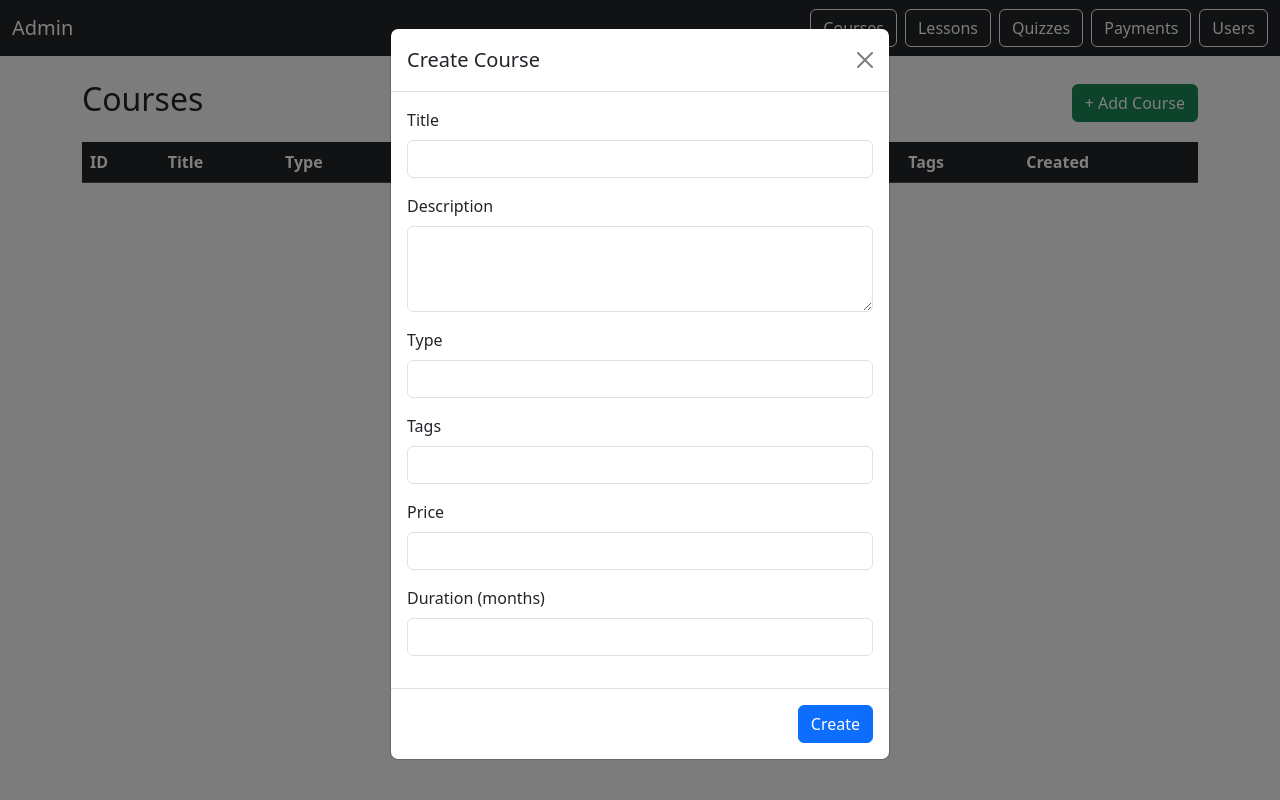
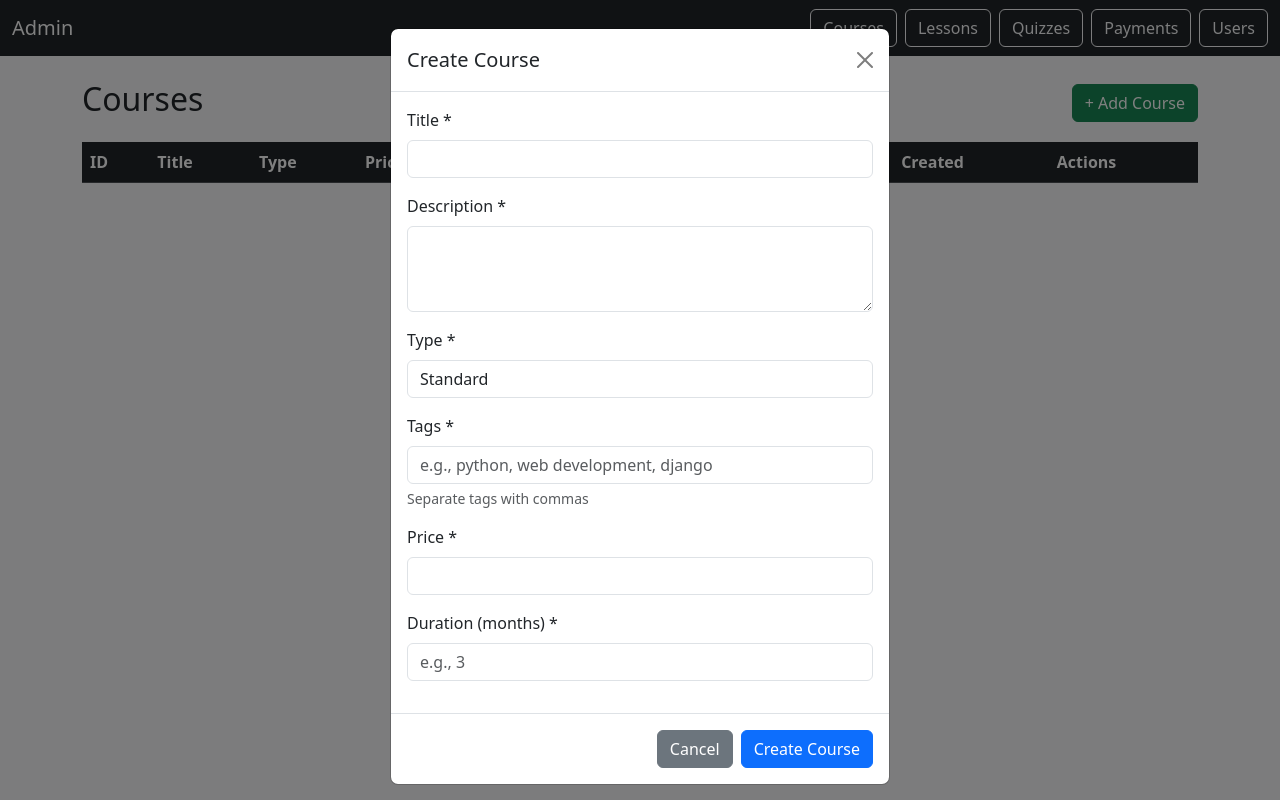
Before and after one commit to stillness03/Courses_Python, a Django app: page /admin-panel/courses/ in a window 1280 px wide, after a click on "+ Add Course". Run offline with Django 5.2, Linux system fonts and the light colour scheme; a user stored in the database is signed in; tables that the repository leaves empty hold one stand-in row (values such as "Sample post"); lists and menus that the app fills with data are empty.

Commit message:
Add course management features: include actions in courses table, enhance course creation form with validation, and implement edit/delete functionality; update serializers and migrations for type_course field.

```diff
--- a/courses_it/admin_panel/templates/admin_panel/courses.html
+++ b/courses_it/admin_panel/templates/admin_panel/courses.html
@@ -18,6 +18,7 @@
       <th>Duration (months)</th>
       <th>Tags</th>
       <th>Created</th>
+      <th>Actions</th>
     </tr>
   </thead>
   <tbody id="courses-table-body">
@@ -35,32 +36,38 @@
         </div>
         <div class="modal-body">
           <div class="mb-3">
-            <label class="form-label">Title</label>
+            <label class="form-label">Title *</label>
             <input type="text" class="form-control" name="title" required>
           </div>
           <div class="mb-3">
-            <label class="form-label">Description</label>
+            <label class="form-label">Description *</label>
             <textarea class="form-control" name="description" rows="3" required></textarea>
           </div>
           <div class="mb-3">
-            <label class="form-label">Type</label>
-            <input type="text" class="form-control" name="type_course" required>
+            <label class="form-label">Type *</label>
+            <select class="form-control" name="type_course" required>
+              <option value="standard">Standard</option>
+              <option value="premium">Premium</option>
+              <option value="intensive">Intensive</option>
+            </select>
           </div>
           <div class="mb-3">
-            <label class="form-label">Tags</label>
-            <input type="text" class="form-control" name="tags" required>
+            <label class="form-label">Tags *</label>
+            <input type="text" class="form-control" name="tags" required placeholder="e.g., python, web development, django">
+            <div class="form-text">Separate tags with commas</div>
           </div>
           <div class="mb-3">
-            <label class="form-label">Price</label>
-            <input type="number" step="0.01" class="form-control" name="price" required>
+            <label class="form-label">Price *</label>
+            <input type="number" step="0.01" class="form-control" name="price" required min="0">
           </div>
           <div class="mb-3">
-            <label class="form-label">Duration (months)</label>
-            <input type="number" class="form-control" name="duration" required>
+            <label class="form-label">Duration (months) *</label>
+            <input type="number" class="form-control" name="duration" required min="1" placeholder="e.g., 3">
           </div>
         </div>
         <div class="modal-footer">
-          <button type="submit" class="btn btn-primary">Create</button>
+          <button type="button" class="btn btn-secondary" data-bs-dismiss="modal">Cancel</button>
+          <button type="submit" class="btn btn-primary">Create Course</button>
         </div>
       </form>
     </div>
@@ -68,40 +75,75 @@
 </div>
 
 <script>
+// CSRF token for Django
+const CSRF_TOKEN = "{{ csrf_token }}";
+
 // Load courses
 async function loadCourses() {
+  try {
     const response = await fetch("/api/courses/");
+    if (!response.ok) {
+      throw new Error('Failed to fetch courses');
+    }
     const data = await response.json();
     const tbody = document.getElementById("courses-table-body");
     tbody.innerHTML = "";
+
     data.forEach(course => {
       const row = `
         <tr>
           <td>${course.id}</td>
           <td>${course.title}</td>
-        <td>${course.type_course}</td>
-        <td>$${course.price}</td>
-        <td>${course.duration}</td>
+          <td><span class="badge bg-primary">${course.type_course}</span></td>
+          <td>$${parseFloat(course.price).toFixed(2)}</td>
+          <td>${course.duration} months</td>
           <td>${course.tags}</td>
           <td>${new Date(course.created_at).toLocaleDateString()}</td>
+          <td>
+            <button class="btn btn-sm btn-warning me-1" onclick="editCourse(${course.id})">Edit</button>
+            <button class="btn btn-sm btn-danger" onclick="deleteCourse(${course.id})">Delete</button>
+          </td>
         </tr>
       `;
       tbody.insertAdjacentHTML("beforeend", row);
     });
+  } catch (error) {
+    console.error('Error loading courses:', error);
+    alert('Error loading courses: ' + error.message);
+  }
 }
 
 // Handle create form
 document.getElementById("createCourseForm").addEventListener("submit", async function(e) {
   e.preventDefault();
+
   const formData = new FormData(this);
-  const body = {};
-  formData.forEach((value, key) => body[key] = value);
+  const body = {
+    title: formData.get('title'),
+    description: formData.get('description'),
+    type_course: formData.get('type_course'),
+    tags: formData.get('tags'),
+    price: parseFloat(formData.get('price')),
+    duration: parseInt(formData.get('duration'))
+  };
 
+  // Validation
+  if (body.duration < 1) {
+    alert('Duration must be at least 1 month');
+    return;
+  }
+
+  if (body.price < 0) {
+    alert('Price cannot be negative');
+    return;
+  }
+
+  try {
     const response = await fetch("/api/courses/", {
       method: "POST",
       headers: {
         "Content-Type": "application/json",
-      "X-CSRFToken": window.CSRF_TOKEN
+        "X-CSRFToken": CSRF_TOKEN
       },
       body: JSON.stringify(body)
     });
@@ -110,13 +152,51 @@ document.getElementById("createCourseForm").addEventListener("submit", async fun
       this.reset();
       bootstrap.Modal.getInstance(document.getElementById("createCourseModal")).hide();
       loadCourses();
+      alert('Course created successfully!');
     } else {
-    alert("Error creating course");
+      const errorData = await response.json();
+      alert("Error creating course: " + (errorData.detail || JSON.stringify(errorData)));
+    }
+  } catch (error) {
+    console.error('Error:', error);
+    alert("Error creating course: " + error.message);
   }
 });
 
+// Edit course function
+function editCourse(courseId) {
+  alert('Edit functionality for course ' + courseId + ' will be implemented here');
+  // Implement edit functionality
+}
+
+// Delete course function
+async function deleteCourse(courseId) {
+  if (confirm('Are you sure you want to delete this course?')) {
+    try {
+      const response = await fetch(`/api/courses/${courseId}/`, {
+        method: "DELETE",
+        headers: {
+          "X-CSRFToken": CSRF_TOKEN
+        }
+      });
+
+      if (response.ok) {
+        loadCourses();
+        alert('Course deleted successfully!');
+      } else {
+        alert('Error deleting course');
+      }
+    } catch (error) {
+      console.error('Error:', error);
+      alert('Error deleting course: ' + error.message);
+    }
+  }
+}
+
 // Load courses on page load
-document.addEventListener("DOMContentLoaded", loadCourses);
+document.addEventListener("DOMContentLoaded", function() {
+  loadCourses();
+});
 </script>
 
 {% endblock %}
--- a/courses_it/courses/models.py
+++ b/courses_it/courses/models.py
@@ -3,7 +3,7 @@ from django.db import models
 class Course(models.Model):
     title = models.CharField(max_length=200)
     description = models.TextField()
-    type_course = models.CharField(max_length=100)
+    type_course = models.CharField(max_length=100, default='standard')
     tags = models.CharField(max_length=200)
     price = models.DecimalField(max_digits=6, decimal_places=2)
     duration = models.IntegerField(help_text="Duration in months")
--- a/courses_it/courses/serializers.py
+++ b/courses_it/courses/serializers.py
@@ -36,5 +36,7 @@ class CourseSerializer(serializers.ModelSerializer):
 
     class Meta:
         model = Course
-        fields = ['id', 'title', 'description', 'lessons', 'created_at', 'updated_at']
+        fields = ['id', 'title', 'description', 'type_course',
+                    'tags', 'price', 'duration',
+                    'lessons', 'created_at', 'updated_at']
         read_only_fields = ['created_at', 'updated_at']
--- /dev/null
+++ b/courses_it/courses/urls.py
@@ -0,0 +1,20 @@
+from django.urls import path, include
+from rest_framework.routers import DefaultRouter
+from .views import (
+    CourseViewSet,
+    LessonViewSet,
+    QuizViewSet,
+    QuestionViewSet,
+    AnswerViewSet
+)
+
+router = DefaultRouter()
+router.register(r'courses', CourseViewSet)
+router.register(r'lessons', LessonViewSet)
+router.register(r'quizzes', QuizViewSet)
+router.register(r'questions', QuestionViewSet)
+router.register(r'answers', AnswerViewSet)
+
+urlpatterns = [
+    path('', include(router.urls)),
+]
--- a/courses_it/courses_it/urls.py
+++ b/courses_it/courses_it/urls.py
@@ -5,5 +5,6 @@ urlpatterns = [
     path('admin/', admin.site.urls),
     path('', include('accounts.urls')),
     path('', include('main.urls')),
+    path('api/', include('courses.urls')),
     path('admin-panel/', include("admin_panel.urls")),
 ]
```
Also changed, not shown: courses_it/courses/migrations/0002_add_type_course_field.py (added). Lines whose indentation alone changed are shown as unchanged.
